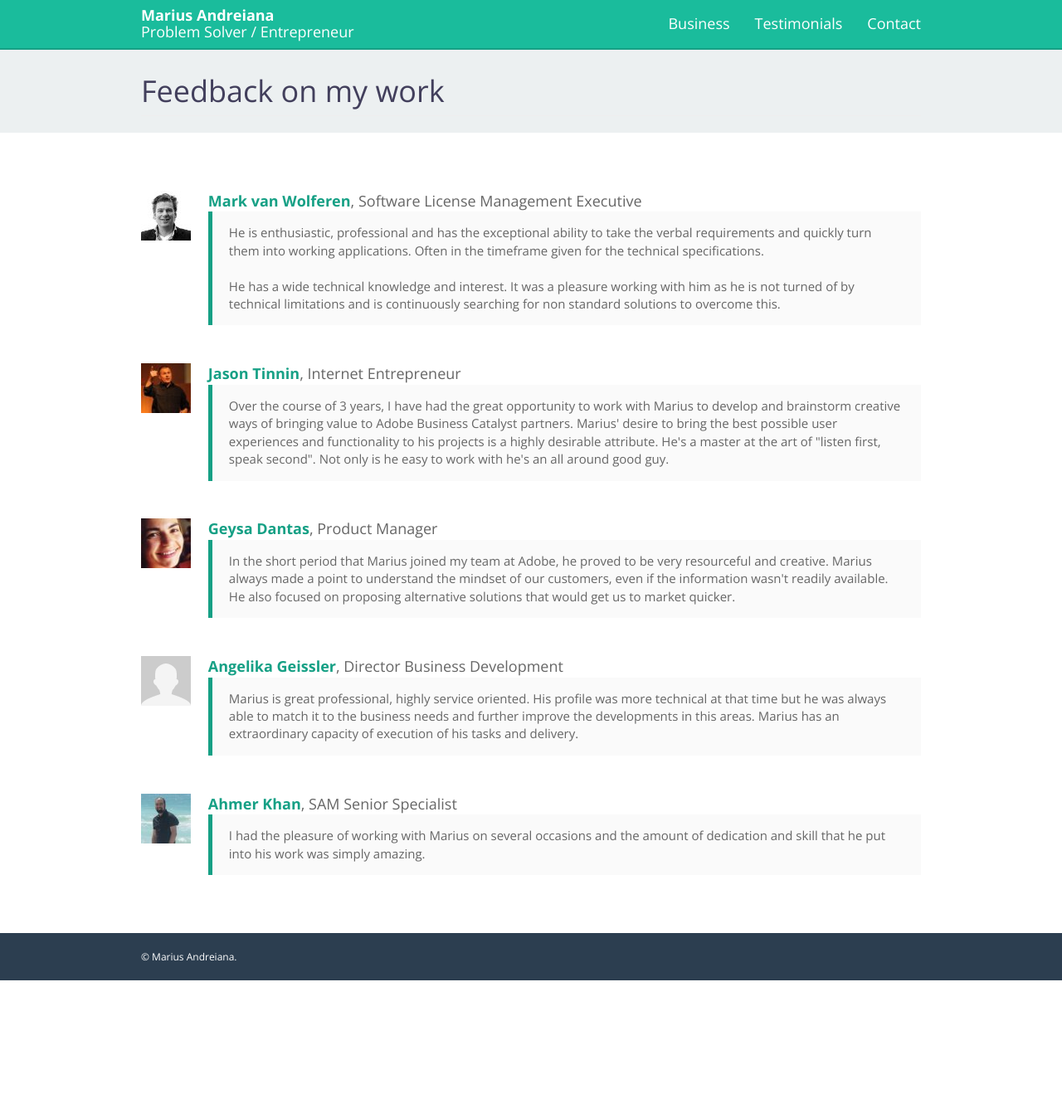
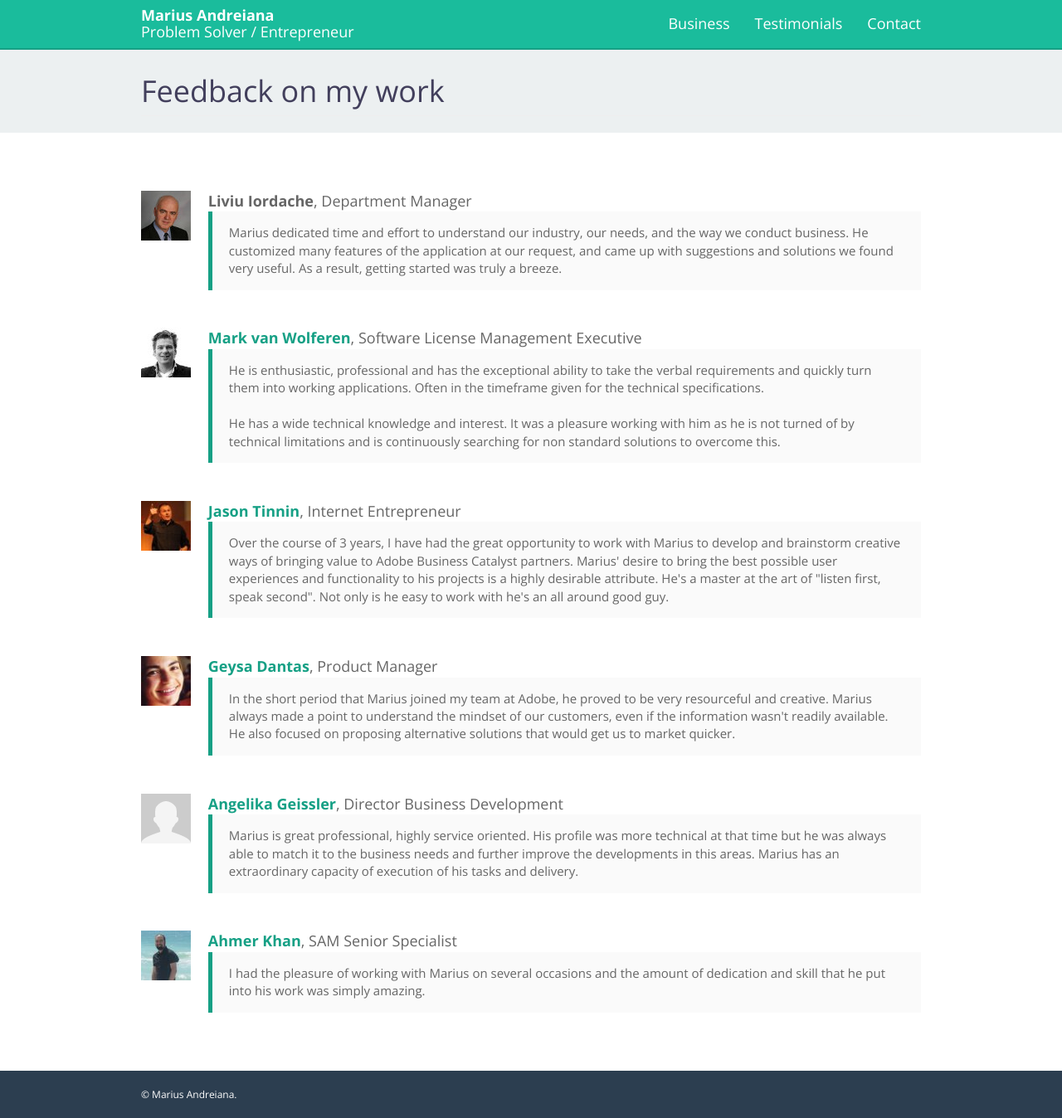
Before and after one commit to mariusa/mariusa.github.io, a Jekyll site: the page built from testimonials.html, in a window 1280 px wide and 1348 px high. Shown: the whole window at 83% size. Built offline with Jekyll 4.4.1, drawn with Linux system fonts in a browser that asks for light colours; nearby versions of some CDN libraries; Markdown is read by kramdown in place of the engine named in the settings.

Commit message:
first entrepreneur testimonial :D

```diff
--- a/testimonials.html
+++ b/testimonials.html
@@ -19,6 +19,21 @@ layout: default
                 <div class="container">
                         <div class="row">
                                 <div class="col-sm-12">
+
+                                        <div class="row">
+                                                <div class="col-sm-1"><img src="img/quote-liviu.jpg" class=""></div>
+
+                                                <div class="col-sm-11">
+                                                        <strong>Liviu Iordache</strong>, Department Manager<br>
+
+                                                        <blockquote>
+                                                                <p>Marius dedicated time and effort to understand our industry, our needs, and the way we conduct business.
+                                                                    He customized many features of the application at our request, and came up with suggestions and solutions we found very useful. As a result, getting started was truly a breeze.</p>
+                                                        </blockquote>
+                                                </div>
+                                        </div><br>
+
+
                                         <div class="row">
                                                 <div class="col-sm-1"><img src="img/quote-mark.jpg"></div>
 
```
Also changed, not shown: img/quote-liviu.jpg (added).
